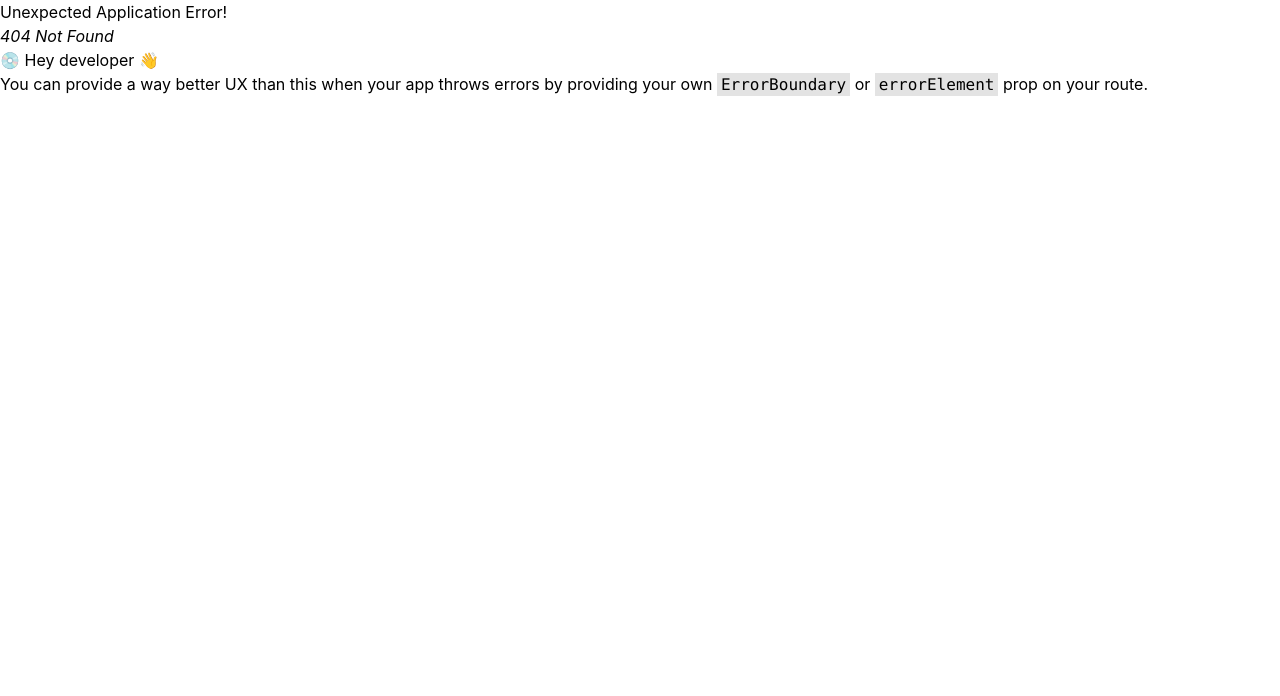
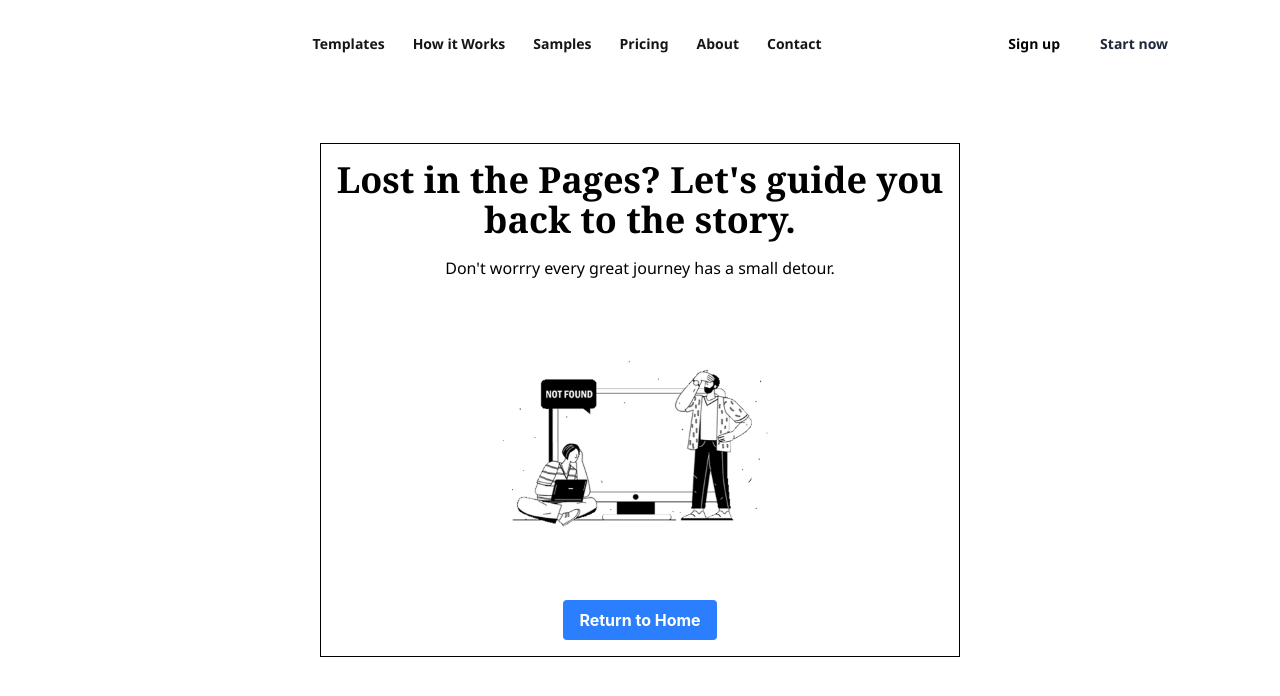
Before and after one commit to Fynova-Technologies/story_book_generator, a React (Vite) app in the folder frontendstorybookgenerator/: page /contact in a window 1280 px wide. Before the commit this address had no page. Shown: the top 696 px of the page. Built offline with nearby package versions, Linux system fonts and the light colour scheme.

Commit message:
feat: implement 404 page and update routing; refactor Navbar and styles

```diff
--- a/frontendstorybookgenerator/src/App.tsx
+++ b/frontendstorybookgenerator/src/App.tsx
@@ -10,12 +10,9 @@ function App() {
 
   return (
    <div>
-      {/* <main>
-        <Outlet/>
-      </main> */}
-      {/* <HeroSection/> */}
-      {/* <HowItWorks/> */}
+    <main>
       <LandingPage/>
+    </main>
    </div>
 
   )
--- a/frontendstorybookgenerator/src/components/Navbar/Navbar.tsx
+++ b/frontendstorybookgenerator/src/components/Navbar/Navbar.tsx
@@ -10,19 +10,15 @@ const navLinks = [
   { name: "Contact", path: "/contact" },
 ];
 
-const Navbar = () => {
+const Navbar = ({
+  page404 = false,
+}:any) => {
   const [menuOpen, setMenuOpen] = useState(false);
 
   return (
     <nav
-      className="fixed top-7 left-1/2 -translate-x-1/2 z-50 w-[90%] max-w-6xl rounded-4xl"
-      style={{
-        background: "rgba(10, 15, 30, 0.45)",
-        backdropFilter: "blur(5px)",
-        WebkitBackdropFilter: "blur(5px)",
-        border: "1px solid rgba(255,255,255,0.08)",
-      }}
->
+      className={`fixed top-4 left-1/2 -translate-x-1/2 z-50 w-[90%] max-w-6xl rounded-4xl ${page404?"":"glass-dark"} `}
+    >
       <div className="max-w-7xl mx-auto px-4 sm:px-6 lg:px-8">
         <div className="flex items-center justify-between h-14">
 
@@ -39,7 +35,8 @@ const Navbar = () => {
               <Link
                 key={link.name}
                 to={link.path}
-                className="font-body px-3 py-1.5 text-sm text-white hover:text-white transition-colors duration-200 rounded-md hover:bg-white/10"
+                className={`font-body font-bold px-3 py-1.5 text-sm ${page404?"text-light-text hover:bg-gray-400 transition-colors duration-200 rounded-md"
+                  :"text-white hover:text-white transition-colors duration-200 rounded-md hover:bg-white/10"}`}
               >
                 {link.name}
               </Link>
@@ -50,14 +47,14 @@ const Navbar = () => {
           <div className="hidden md:flex items-center gap-3">
             <Link
               to="/signup"
-              className="text-sm text-white hover:text-white transition-colors duration-200 px-3 py-1.5"
+              className={`font-body font-bold text-sm ${page404?"text-black hover:bg-gray-400 rounded transition-colors duration-200":"text-white"} hover:text-white transition-colors duration-200 px-3 py-1.5`}
             >
               Sign up
             </Link>
 
             <Link
               to="/start"
-              className="text-sm font-semibold text-dark-bg px-4 py-1.5 rounded-lg transition-all duration-200 hover:opacity-90 hover:shadow-lg"
+              className={`font-body font-bold text-sm ${page404?"hover:bg-gray-600 transition-all ease-in":""} text-dark-bg px-4 py-1.5 rounded-lg transition-all duration-200 hover:opacity-90 hover:shadow-lg`}
               style={{ background: "#FFFFFF" }}
             >
               Start now
@@ -109,13 +106,13 @@ const Navbar = () => {
           <div className="flex gap-3 mt-3 pt-3 border-t border-white/10">
             <Link
               to="/signup"
-              className="flex-1 text-center text-sm text-white/80 border border-white/20 px-4 py-2 rounded-lg hover:bg-white/10 transition-colors"
+              className="flex-1 font-body font-bold text-center text-sm text-red-500 border-white/20 px-4 py-2 rounded-lg hover:bg-white/10 transition-colors"
             >
               Sign up
             </Link>
             <Link
               to="/start"
-              className="flex-1 text-center text-sm font-semibold text-dark-bg bg-white px-4 py-2 rounded-lg hover:opacity-90 transition-colors"
+              className="flex-1 font-body text-center text-sm font-semibold text-dark-bg bg-white px-4 py-2 rounded-lg hover:opacity-90 transition-colors"
             >
               Start now
             </Link>
--- a/frontendstorybookgenerator/src/index.css
+++ b/frontendstorybookgenerator/src/index.css
@@ -96,4 +96,23 @@ button:focus-visible {
   --color-light-on-secondary: #EBEBEB;
   --color-light-accent: #F59F0A;
   --color-light-on-accent: #EEEEEE;
+
+
 }
+@layer utilities {
+
+  .glass-dark {
+    background: rgba(10, 15, 30, 0.45);
+    backdrop-filter: blur(5px);
+    -webkit-backdrop-filter: blur(5px);
+    border: 1px solid rgba(255, 255, 255, 0.08);
+  }
+
+  .glass-light {
+    background: rgba(255, 255, 255, 0.55);
+    backdrop-filter: blur(5px);
+    -webkit-backdrop-filter: blur(5px);
+    border: 1px solid rgba(0, 0, 0, 0.08);
+  }
+
+}
--- a/frontendstorybookgenerator/src/pages/Login.tsx
+++ b/frontendstorybookgenerator/src/pages/Login.tsx
@@ -127,12 +127,12 @@ const Login = () => {
           {/* Sign Up Link */}
           <p className="text-center text-sm text-light-outline dark:text-dark-text mt-6">
             Don't have an account?{" "}
-            <a
-              href="/signup"
+            <Link
+              to='/signup'
               className="text-light-text dark:text-dark-text font-semibold underline underline-offset-2 hover:text-light-primary dark:hover:text-dark-primary transition-colors"
             >
               Sign Up
-            </a>
+            </Link>
           </p>
         </div>
 
--- /dev/null
+++ b/frontendstorybookgenerator/src/pages/Page404.tsx
@@ -0,0 +1,43 @@
+import React from 'react'
+import Navbar from '../components/Navbar/Navbar'
+import { Link } from 'react-router-dom'
+import NotFoundImage from '../assets/images/image404.png'
+
+function Page404() {
+  return (
+    <div>
+        <div>
+        <Navbar page404={true} />
+        </div>
+      <div className="grid place-items-center min-h-screen">
+        <div className="border border-black p-4">
+        <div>
+            <h1
+                className='font-heading text-4xl font-bold text-center mb-4'
+            >Lost in the Pages? Let's guide you <br/>back to the story.</h1>
+            <p className='text-center font-body'>Don't worrry every great journey has a small detour.</p>
+        </div>
+        <div>
+            {/* Fix width and height of div */}
+            <div className='flex justify-center'>
+            <div className='w-80 h-80 grid place-items-center'>
+            <img
+                src={NotFoundImage}
+                alt="404 not found"
+                className='w-full h-full object-contain'
+            />
+            </div>
+            </div>
+            <div className='flex justify-center'>
+            <Link to="/" className='bg-blue-500 hover:bg-blue-700 text-white font-bold py-2 px-4 rounded'>
+                Return to Home
+            </Link>
+            </div>
+        </div>
+        </div>
+      </div>
+    </div>
+  )
+}
+
+export default Page404
--- a/frontendstorybookgenerator/src/pages/Signup.tsx
+++ b/frontendstorybookgenerator/src/pages/Signup.tsx
@@ -4,6 +4,7 @@ import InputField from "../components/InputField/Input";
 import Button from "../components/Button/Button";
 import GoogleButton from "../components/Button/GoogleButton";
 import { useForm,SubmitHandler } from "react-hook-form";
+import { Link } from "react-router";
 
 
 const Signup = () => {
@@ -130,12 +131,12 @@ const Signup = () => {
           {/* Sign Up Link */}
           <p className="text-center text-sm text-light-outline dark:text-dark-text mt-6">
            Already have an account?{" "}
-            <a
-              href="/signup"
+            <Link
+              to='/login'
               className="text-light-text dark:text-dark-text font-semibold underline underline-offset-2 hover:text-light-primary dark:hover:text-dark-primary transition-colors"
             >
               Log in
-            </a>
+            </Link>
           </p>
         </div>
 
--- a/frontendstorybookgenerator/src/section/HowItWorks.tsx
+++ b/frontendstorybookgenerator/src/section/HowItWorks.tsx
@@ -74,12 +74,12 @@ const HowItWorks = () => {
                     </div>
 
                     {/* Title */}
-                    <h3 className="text-base font-semibold text-light-text dark:text-dark-text font-display">
+                    <h3 className="font-body text-lg font-bold text-light-text dark:text-dark-text font-display">
                     {step.title}
                     </h3>
 
                     {/* Description */}
-                    <p className="text-sm text-light-outline dark:text-dark-text leading-relaxed font-body">
+                    <p className="font-body text-md text-light-outline dark:text-dark-text leading-relaxed">
                     {step.description}
                     </p>
 
```
Also changed, not shown: frontendstorybookgenerator/src/main.tsx (+11 -6 lines), frontendstorybookgenerator/src/assets/images/image404.png (added).
